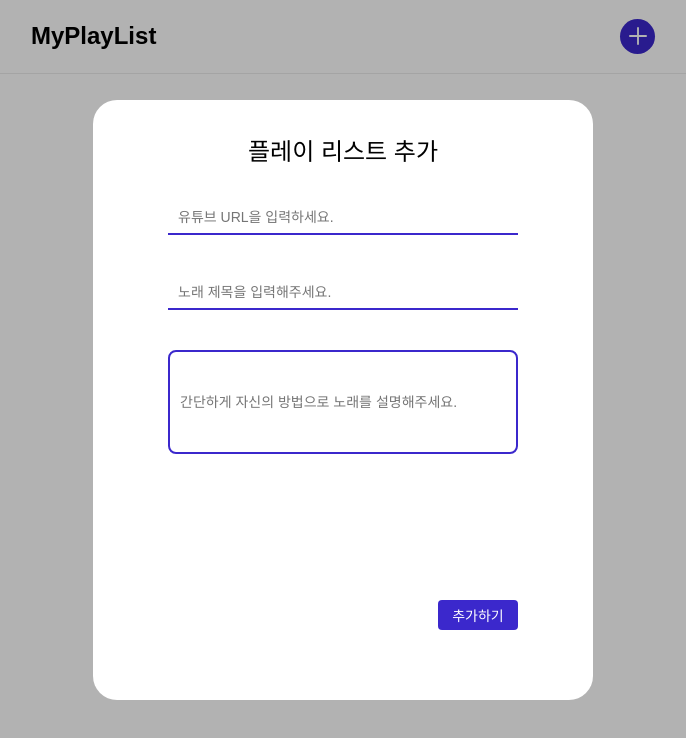
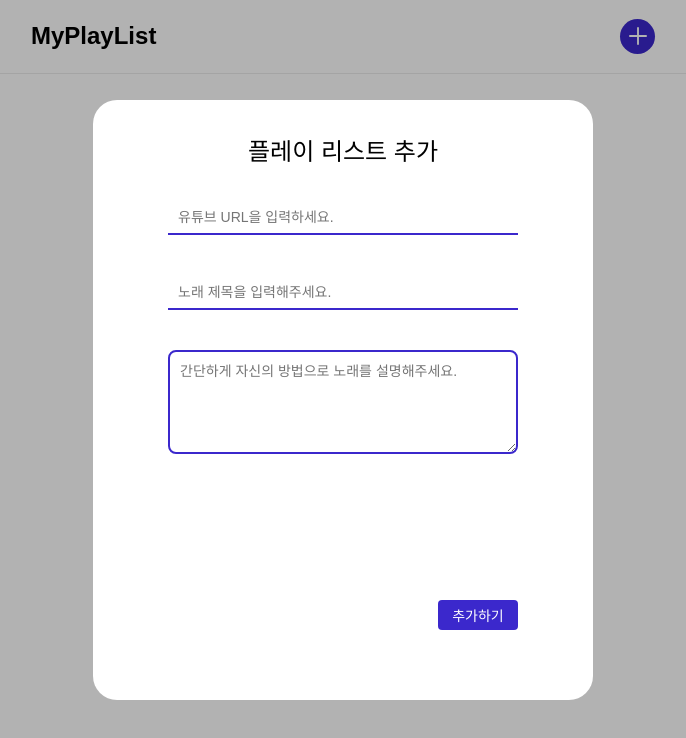
Before and after one commit to SEOKKAMONI/My-PlayList, a React (Create React App) app: page / in a window 1280 px wide. Both pictures are taken after a click on the button 934 px from the left and 36 px from the top of the page. Shown: the top 738 px of the page, without its empty margins (297-983 px from the left). Built offline with nearby package versions, Linux system fonts and the light colour scheme.

Commit message:
FIX :: PlayList Modal Style - FIX :: TextInput onChange 쓸데없는 태그 넣었었음 안넣어도 작동함

```diff
--- a/src/Components/Input/TextArea/index.tsx
+++ b/src/Components/Input/TextArea/index.tsx
@@ -11,12 +11,9 @@ export default function TextArea({ placeholder, setState, state }: PropsType) {
   return (
     <S.Frame>
       <S.Input
-        type="text"
         value={state}
         placeholder={placeholder}
-        onChange={(e: React.FormEvent<HTMLInputElement>) =>
-          setState(e.currentTarget.value)
-        }
+        onChange={(e) => setState(e.currentTarget.value)}
       />
     </S.Frame>
   );
--- a/src/Components/Input/TextArea/style.ts
+++ b/src/Components/Input/TextArea/style.ts
@@ -10,7 +10,7 @@ export const Frame = styled.div`
   margin: 20px 0px;
 `;
 
-export const Input = styled.input`
+export const Input = styled.textarea`
   min-width: 100%;
   min-height: 100px;
   max-height: 200px;
--- a/src/Components/Input/TextInput/index.tsx
+++ b/src/Components/Input/TextInput/index.tsx
@@ -13,9 +13,7 @@ export default function TextInput({ placeholder, setState, state }: PropsType) {
       <S.Input
         value={state}
         placeholder={placeholder}
-        onChange={(e: React.FormEvent<HTMLInputElement>) =>
-          setState(e.currentTarget.value)
-        }
+        onChange={(e) => setState(e.currentTarget.value)}
       />
     </S.Frame>
   );
```
